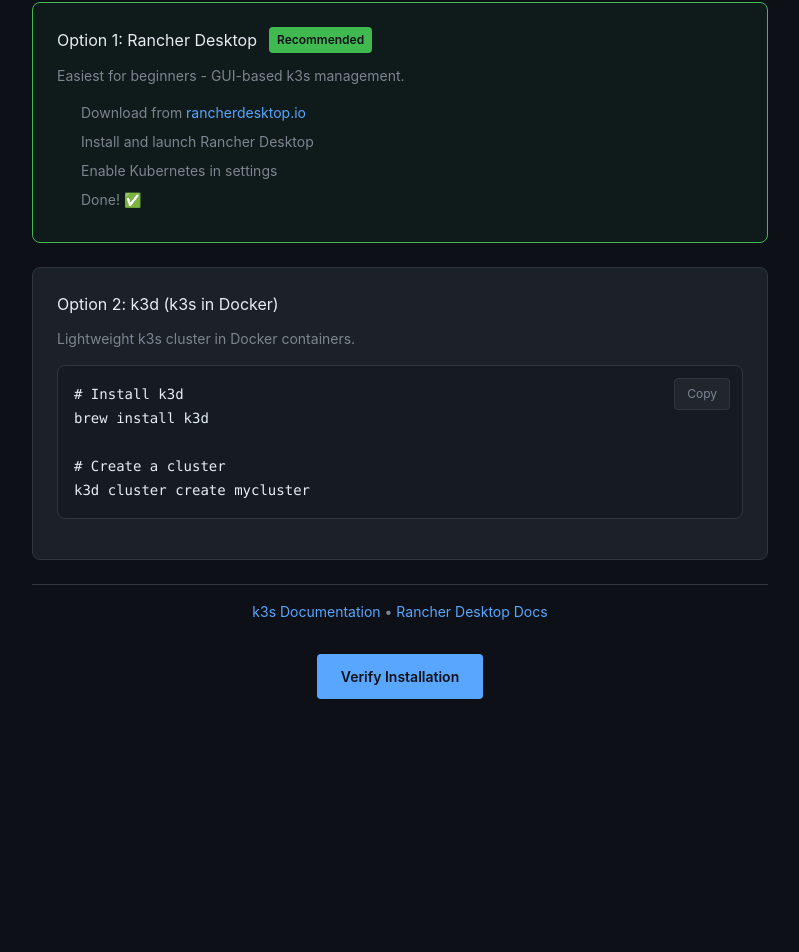
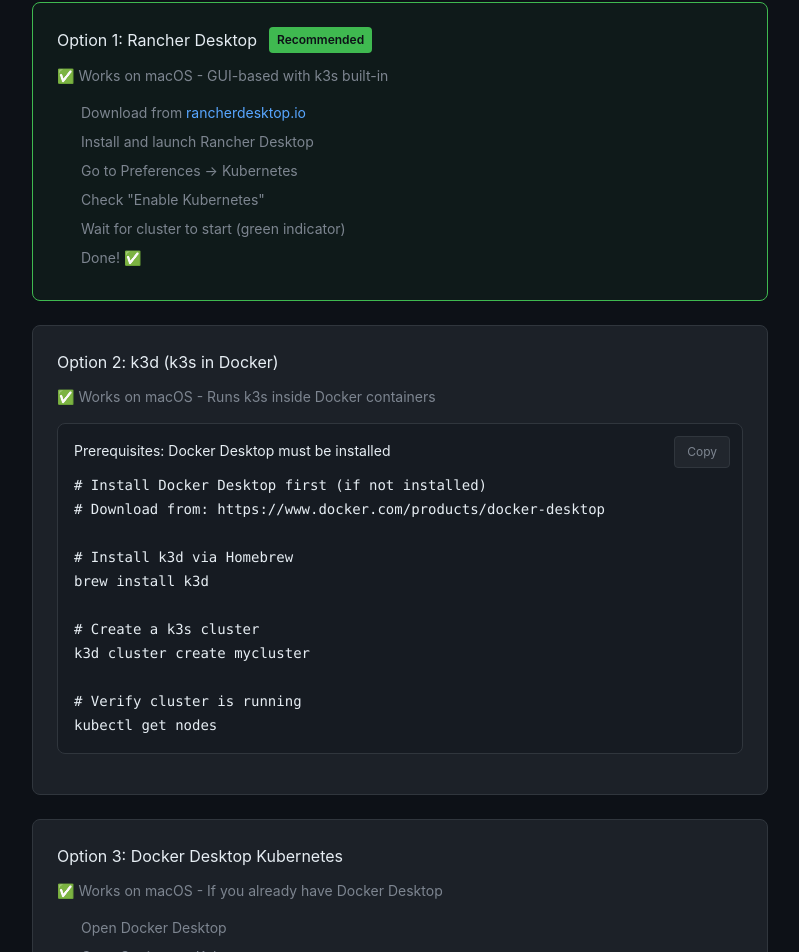
Before and after one commit to vibespacehq/vibespace, a React (Vite) app in the folder app/: page / in a window 1280 px wide. Shown: the part 332-1284 px from the top of the page, without its empty margins (240-1039 px from the left). Before the commit the page ends 1063 px from the top, so only its background shows below. Built offline with nearby package versions, Linux system fonts and the light colour scheme; the HTML template or start-up script is replaced by a standard one.

Commit message:
feat(#14): clarify installation options for each platform
Add per-platform (macOS/Linux/Windows) installation options with
prerequisites, verification steps, and recommended choices.
All options work with Go API via standard kubeconfig.

```diff
--- a/app/src/components/setup/InstallationInstructions.tsx
+++ b/app/src/components/setup/InstallationInstructions.tsx
@@ -68,7 +68,7 @@ export function InstallationInstructions({ suggestedAction }: InstallationInstru
               <h4>
                 Option 1: Rancher Desktop <span className="badge">Recommended</span>
               </h4>
-              <p>Easiest for beginners - GUI-based k3s management.</p>
+              <p>✅ Works on macOS - GUI-based with k3s built-in</p>
               <ol>
                 <li>
                   Download from{' '}
@@ -77,31 +77,56 @@ export function InstallationInstructions({ suggestedAction }: InstallationInstru
                   </a>
                 </li>
                 <li>Install and launch Rancher Desktop</li>
-                <li>Enable Kubernetes in settings</li>
+                <li>Go to Preferences → Kubernetes</li>
+                <li>Check "Enable Kubernetes"</li>
+                <li>Wait for cluster to start (green indicator)</li>
                 <li>Done! ✅</li>
               </ol>
             </div>
 
             <div className="install-option">
               <h4>Option 2: k3d (k3s in Docker)</h4>
-              <p>Lightweight k3s cluster in Docker containers.</p>
+              <p>✅ Works on macOS - Runs k3s inside Docker containers</p>
               <div className="code-block">
+                <h4>Prerequisites: Docker Desktop must be installed</h4>
                 <pre>
                   <code>
-{`# Install k3d
+{`# Install Docker Desktop first (if not installed)
+# Download from: https://www.docker.com/products/docker-desktop
+
+# Install k3d via Homebrew
 brew install k3d
 
-# Create a cluster
-k3d cluster create mycluster`}
+# Create a k3s cluster
+k3d cluster create mycluster
+
+# Verify cluster is running
+kubectl get nodes`}
                   </code>
                 </pre>
                 <button
                   className="copy-btn"
-                  onClick={() => copyToClipboard('brew install k3d\nk3d cluster create mycluster')}
+                  onClick={() =>
+                    copyToClipboard(
+                      'brew install k3d\nk3d cluster create mycluster\nkubectl get nodes'
+                    )
+                  }
                 >
                   Copy
                 </button>
               </div>
+            </div>
+
+            <div className="install-option">
+              <h4>Option 3: Docker Desktop Kubernetes</h4>
+              <p>✅ Works on macOS - If you already have Docker Desktop</p>
+              <ol>
+                <li>Open Docker Desktop</li>
+                <li>Go to Settings → Kubernetes</li>
+                <li>Check "Enable Kubernetes"</li>
+                <li>Click "Apply & Restart"</li>
+                <li>Done! ✅</li>
+              </ol>
             </div>
           </>
         )}
@@ -112,12 +137,18 @@ k3d cluster create mycluster`}
               <h4>
                 Option 1: Native k3s <span className="badge">Recommended</span>
               </h4>
+              <p>✅ Works on Linux - Lightweight and production-ready</p>
               <div className="code-block">
                 <pre>
                   <code>
-                    {`curl -sfL https://get.k3s.io | sh -s - \\
+                    {`# Install k3s (requires sudo)
+curl -sfL https://get.k3s.io | sh -s - \\
   --write-kubeconfig-mode 644 \\
-  --disable traefik`}
+  --disable traefik
+
+# Verify installation
+sudo systemctl status k3s
+kubectl get nodes`}
                   </code>
                 </pre>
                 <button
@@ -134,13 +165,53 @@ k3d cluster create mycluster`}
             </div>
 
             <div className="install-option">
-              <h4>Option 2: Rancher Desktop</h4>
-              <p>
-                Download from{' '}
-                <a href="https://rancherdesktop.io/" target="_blank" rel="noopener noreferrer">
-                  rancherdesktop.io
-                </a>
-              </p>
+              <h4>Option 2: k3d (k3s in Docker)</h4>
+              <p>✅ Works on Linux - Easy to reset and manage multiple clusters</p>
+              <div className="code-block">
+                <h4>Prerequisites: Docker must be installed</h4>
+                <pre>
+                  <code>
+{`# Install Docker first (if not installed)
+sudo apt-get install docker.io  # Ubuntu/Debian
+# or
+sudo dnf install docker  # Fedora/RHEL
+
+# Install k3d
+curl -s https://raw.githubusercontent.com/k3d-io/k3d/main/install.sh | bash
+
+# Create a cluster
+k3d cluster create mycluster
+
+# Verify cluster
+kubectl get nodes`}
+                  </code>
+                </pre>
+                <button
+                  className="copy-btn"
+                  onClick={() =>
+                    copyToClipboard(
+                      'curl -s https://raw.githubusercontent.com/k3d-io/k3d/main/install.sh | bash\nk3d cluster create mycluster\nkubectl get nodes'
+                    )
+                  }
+                >
+                  Copy
+                </button>
+              </div>
+            </div>
+
+            <div className="install-option">
+              <h4>Option 3: Rancher Desktop</h4>
+              <p>✅ Works on Linux - GUI-based management</p>
+              <ol>
+                <li>
+                  Download .deb or .rpm from{' '}
+                  <a href="https://rancherdesktop.io/" target="_blank" rel="noopener noreferrer">
+                    rancherdesktop.io
+                  </a>
+                </li>
+                <li>Install: <code>sudo dpkg -i rancher-desktop*.deb</code> or <code>sudo rpm -i rancher-desktop*.rpm</code></li>
+                <li>Launch Rancher Desktop and enable Kubernetes</li>
+              </ol>
             </div>
           </>
         )}
@@ -151,30 +222,73 @@ k3d cluster create mycluster`}
               <h4>
                 Option 1: Rancher Desktop <span className="badge">Recommended</span>
               </h4>
-              <p>Easiest option for Windows.</p>
+              <p>✅ Works on Windows - Easiest option with GUI</p>
               <ol>
                 <li>
-                  Download from{' '}
+                  Download installer from{' '}
                   <a href="https://rancherdesktop.io/" target="_blank" rel="noopener noreferrer">
                     rancherdesktop.io
                   </a>
                 </li>
-                <li>Install and launch Rancher Desktop</li>
-                <li>Enable Kubernetes in settings</li>
+                <li>Run the installer (.exe)</li>
+                <li>Launch Rancher Desktop</li>
+                <li>Go to Preferences → Kubernetes</li>
+                <li>Check "Enable Kubernetes"</li>
+                <li>Wait for cluster to start</li>
                 <li>Done! ✅</li>
               </ol>
             </div>
 
             <div className="install-option">
-              <h4>Option 2: WSL2 + k3s</h4>
-              <p>For advanced users.</p>
+              <h4>Option 2: Docker Desktop Kubernetes</h4>
+              <p>✅ Works on Windows - If you already have Docker Desktop</p>
               <ol>
-                <li>
-                  Install WSL2:{' '}
-                  <code>wsl --install</code>
-                </li>
-                <li>Inside WSL2, run the Linux k3s installation command</li>
+                <li>Open Docker Desktop</li>
+                <li>Go to Settings → Kubernetes</li>
+                <li>Check "Enable Kubernetes"</li>
+                <li>Click "Apply & Restart"</li>
+                <li>Done! ✅</li>
               </ol>
+            </div>
+
+            <div className="install-option">
+              <h4>Option 3: WSL2 + k3s (Advanced)</h4>
+              <p>✅ Works on Windows - For developers comfortable with Linux</p>
+              <div className="code-block">
+                <h4>In PowerShell (as Administrator):</h4>
+                <pre>
+                  <code>
+{`# Enable WSL2
+wsl --install
+
+# Restart computer, then open Ubuntu from Start Menu`}
+                  </code>
+                </pre>
+              </div>
+              <div className="code-block">
+                <h4>Inside WSL2 Ubuntu:</h4>
+                <pre>
+                  <code>
+{`# Install k3s
+curl -sfL https://get.k3s.io | sh -s - \\
+  --write-kubeconfig-mode 644 \\
+  --disable traefik
+
+# Verify
+kubectl get nodes`}
+                  </code>
+                </pre>
+                <button
+                  className="copy-btn"
+                  onClick={() =>
+                    copyToClipboard(
+                      'curl -sfL https://get.k3s.io | sh -s - --write-kubeconfig-mode 644 --disable traefik'
+                    )
+                  }
+                >
+                  Copy
+                </button>
+              </div>
             </div>
           </>
         )}
```
